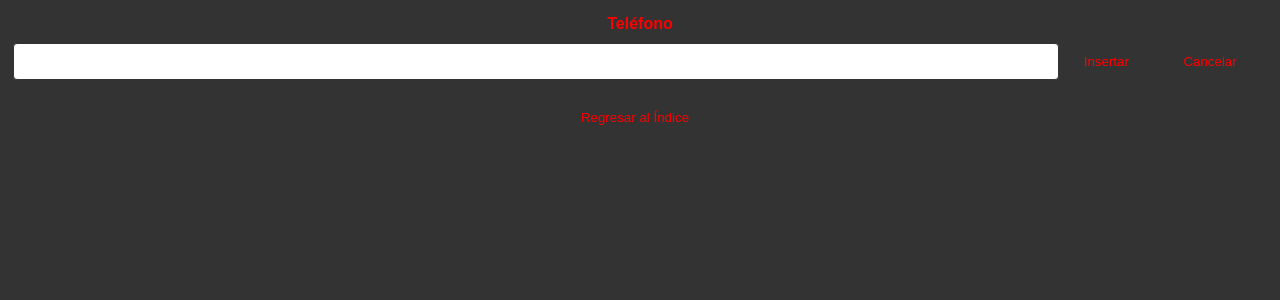
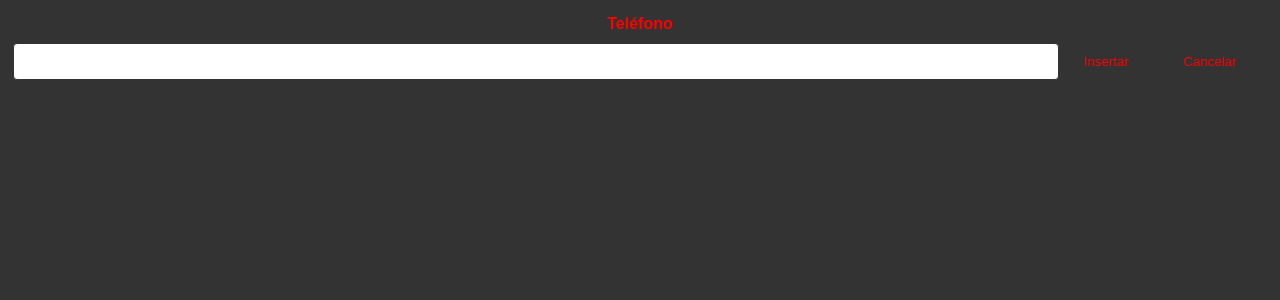
Before and after one commit to MiguelAngelLH/heroku_frontend, a Flask app: page /insertar in a window 1280 px wide. Shown: the part 305-605 px from the top of the page. Run offline with Flask 3, Linux system fonts and the light colour scheme.

Commit message:
Update insertar.html

```diff
--- a/templates/insertar.html
+++ b/templates/insertar.html
@@ -64,8 +64,6 @@
     <button value="Insertar" onclick="insertarContacto()">Insertar</button>
     <button value="Cancelar" onclick="cancelarInsercion()">Cancelar</button>
 
-    <!-- Agrega un botón para regresar -->
-    <button onclick="regresar()">Regresar al Índice</button>
 
     <script type="text/javascript" src="../static/js/insertar.js"></script>
 </body>
```
